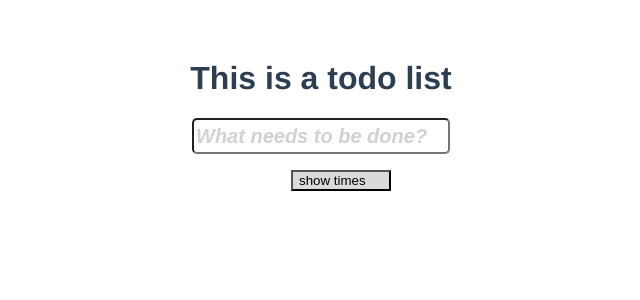
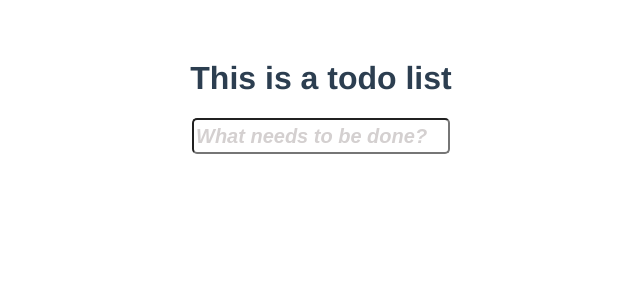
Before and after one commit to PhenixR/my-first-vue-project, a Vue app: page / in a window 1280 px wide. Shown: the top 300 px of the page, without its empty margins (319-959 px from the left). Built offline with nearby package versions, Linux system fonts and the light colour scheme.

Commit message:
tims function cannot store in localstorage,cancel it temporarily

```diff
--- a/src/App.vue
+++ b/src/App.vue
@@ -6,17 +6,17 @@
       <li v-for="item in items" v-bind:class="{finished:item.isFinished}">
         <span v-on:click="toggleFinish(item)">{{item.label}}</span>
         <transition name="times">
-        <times v-if="on"></times>
+        <!--<times v-if="on"></times>-->
         </transition>
         <button class="destroy" @click="removeTodo(item)"></button>
       </li>
       <transition name="with-mode-fade" mode="out-in">
-        <button class="toggle" v-if="on" key="on" @click="on = false">
+        <!--<button class="toggle" v-if="on" key="on" @click="on = false">
           hide times
         </button>
         <button class="toggle" v-else key="off" @click="on = true">
           show times
-        </button>
+        </button>-->
     </transition>
     </ul>
   </div>
@@ -30,7 +30,7 @@ export default {
       title:'This is a todo list',
       items: Store.fetch(),
       newItem: '',
-      on:false,
+      on:true,
     }
   },
   watch: {
--- a/src/main.js
+++ b/src/main.js
@@ -6,14 +6,14 @@ import App from './App'
 Vue.config.productionTip = false
 
 /* eslint-disable no-new */
-var data = { counter: 0}
 Vue.component('times', {
   template: '<button v-on:click="counter += 1" class="times">do {{ counter }} times</button>',
   data: function () {
     return {
       counter: 0
     }
-  }
+  },
+
 })
 new Vue({
   el: '#app',
```
